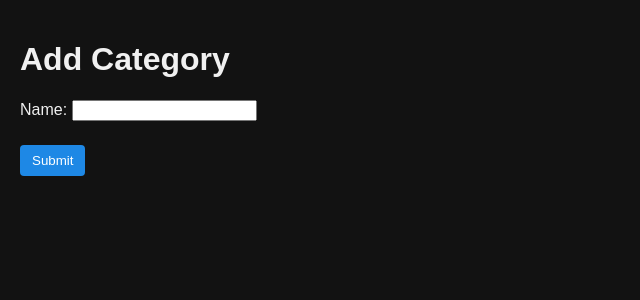
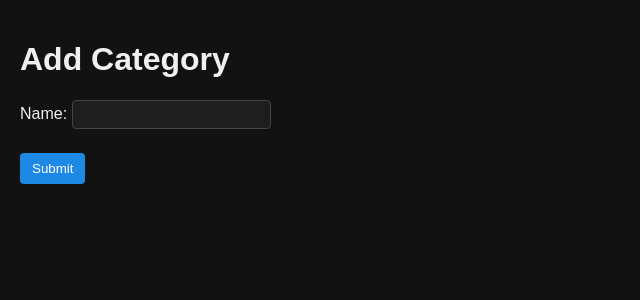
Before and after one commit to 04-impiousrust/opensec, a Django app: page /category/add/ in a window 1280 px wide. Shown: the top 300 px of the page, without its empty margins (0-640 px from the left). Run offline with Django 4.2, Linux system fonts and the light colour scheme.

Commit message:
Style resource and category forms for dark theme

```diff
--- a/templates/resources/category_create.html
+++ b/templates/resources/category_create.html
@@ -20,6 +20,13 @@
             cursor: pointer;
             margin-top: 12px;
         }
+        input, select, textarea {
+            background: #1e1e1e;
+            color: #f0f0f0;
+            border: 1px solid #444;
+            border-radius: 4px;
+            padding: 6px 10px;
+        }
         form p {
             margin: 12px 0;
         }
```
Also changed, not shown: templates/resources/create.html (+7 -0 lines).
